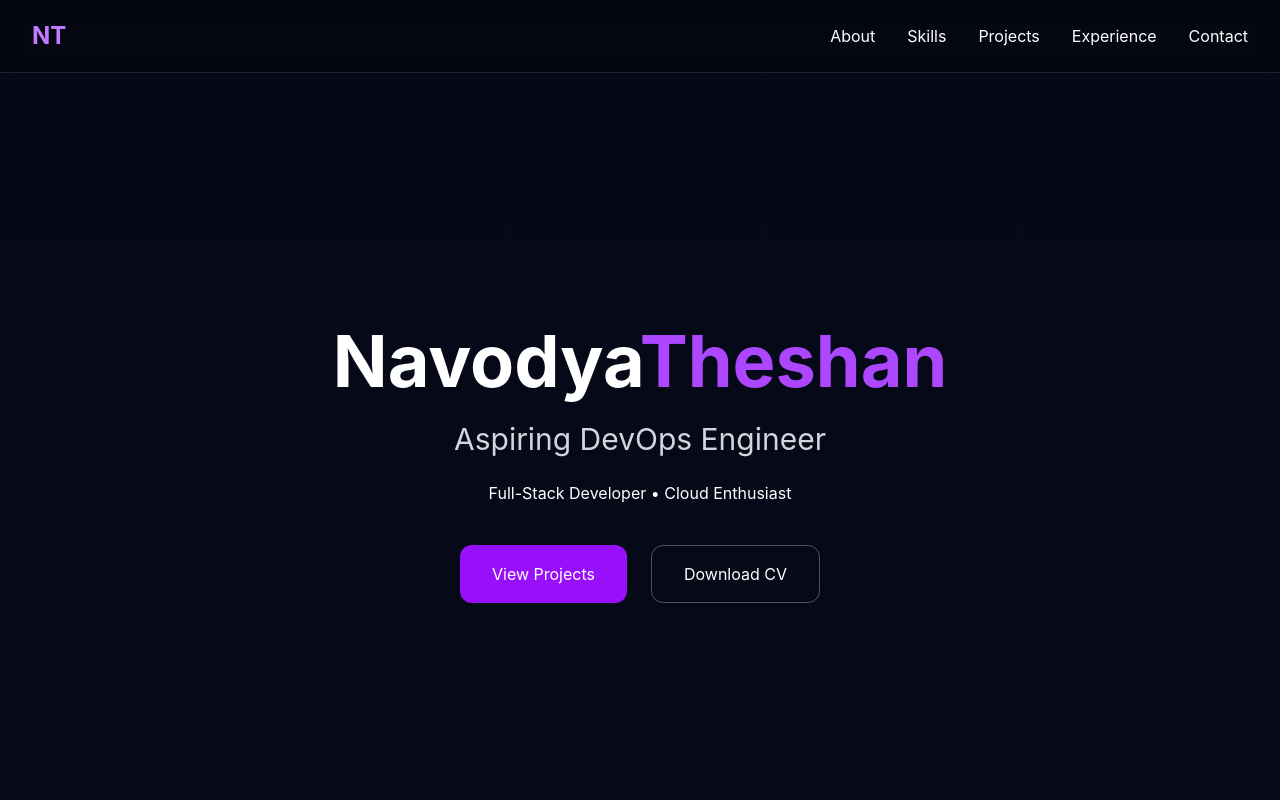
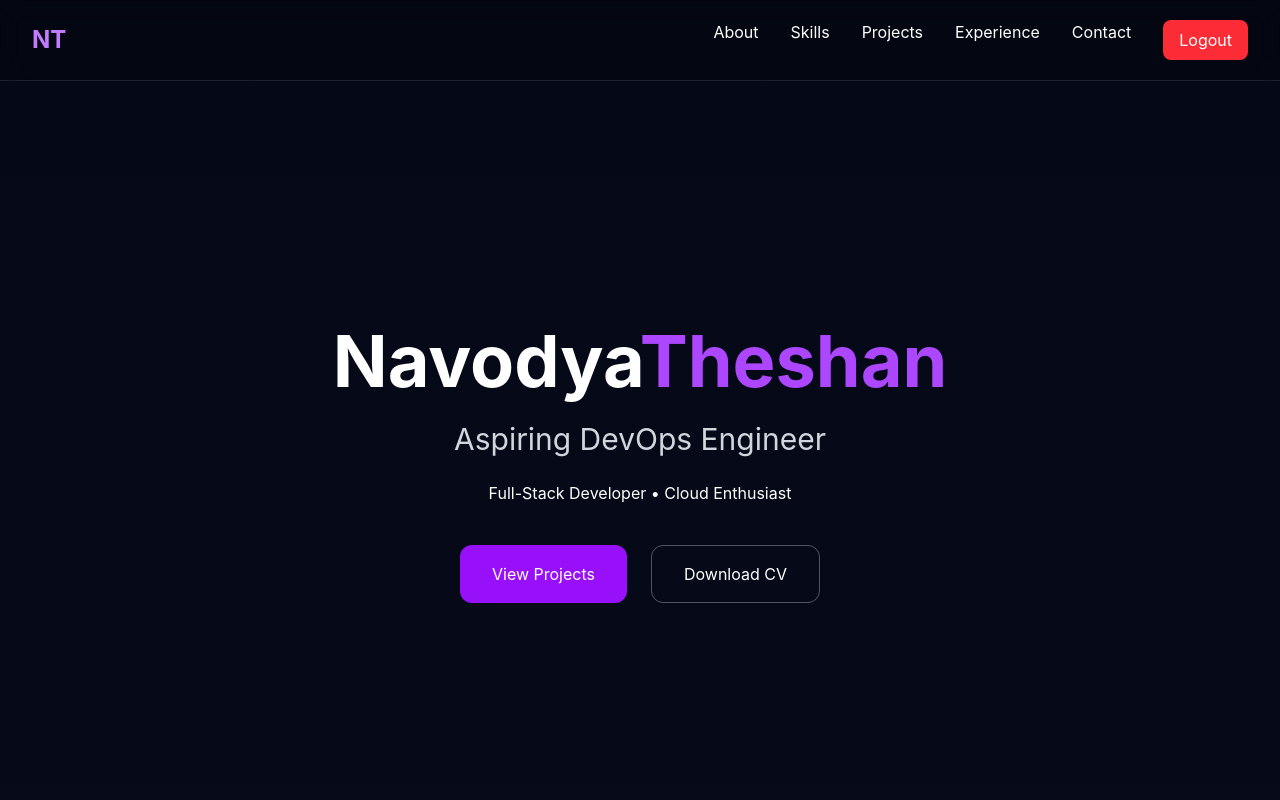
Before and after one commit to NavozZ/portfolio-platform, a React app in the folder frontend/: page / in a window 1280 px wide. Shown: the top 800 px of the page. Built offline with nearby package versions, Linux system fonts and the light colour scheme; no server answers; the HTML template or start-up script is replaced by a standard one.

Commit message:
implemented protected admin routes

```diff
--- a/frontend/src/App.jsx
+++ b/frontend/src/App.jsx
@@ -8,6 +8,7 @@ import Contact from "./components/Contact"
 import Footer from "./components/Footer"
 import Admin from "./components/Admin"
 import Login from "./components/Login"
+import ProtectedRoute from "./components/ProtectedRoute"
 
 export default function App() {
 
@@ -43,7 +44,9 @@ text-white
 
       <Contact />
 
-      <Admin />
+      <ProtectedRoute>
+        <Admin />
+      </ProtectedRoute>
 
       <Login />
 
--- a/frontend/src/components/Login.jsx
+++ b/frontend/src/components/Login.jsx
@@ -22,6 +22,8 @@ useState("")
 const submit=
 async()=>{
 
+try{
+
 const res=
 await axios.post(
 
@@ -42,9 +44,17 @@ res.data.token
 
 )
 
+window.location.reload()
+
+}
+
+catch{
+
 alert(
-"Logged In"
+"Invalid Credentials"
 )
+
+}
 
 }
 
--- a/frontend/src/components/Navbar.jsx
+++ b/frontend/src/components/Navbar.jsx
@@ -1,4 +1,14 @@
 export default function Navbar() {
+
+const logout=()=>{
+
+localStorage.removeItem(
+"token"
+)
+
+window.location.reload()
+
+}
 
     return (
 
@@ -92,6 +102,25 @@ gap-8
 
                     </a>
 
+<button
+
+onClick={logout}
+
+className="
+bg-red-500
+
+px-4
+py-2
+
+rounded-lg
+"
+
+>
+
+Logout
+
+</button>
+
                 </div>
 
             </div>
--- /dev/null
+++ b/frontend/src/components/ProtectedRoute.jsx
@@ -0,0 +1,41 @@
+export default function ProtectedRoute({
+
+children
+
+}){
+
+const token=
+
+localStorage.getItem(
+"token"
+)
+
+if(!token){
+
+return(
+
+<div
+className="
+min-h-screen
+flex
+justify-center
+items-center
+"
+
+>
+
+<h1>
+
+Access Denied
+
+</h1>
+
+</div>
+
+)
+
+}
+
+return children
+
+}
```
